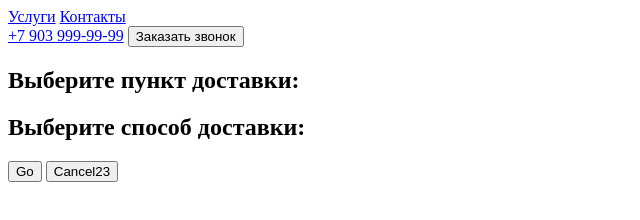
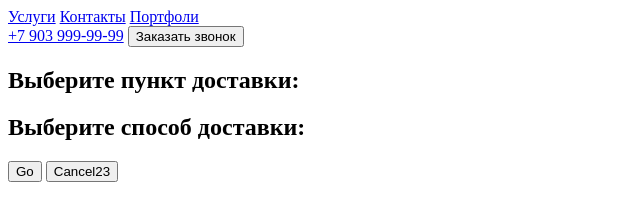
Before and after one commit to FAUSTddd/special-app, a plain HTML site: page index.html in a window 1280 px wide. Shown: the full height of the page, 0-640 px from the left. Drawn offline with Linux system fonts and the light colour scheme.

Commit message:
add portfolio new menu item

```diff
--- a/index.html
+++ b/index.html
@@ -12,6 +12,7 @@
     <nav>
         <a href="#services">Услуги</a>
         <a href="#contacts">Контакты</a>
+        <a href="#contacts">Портфоли</a>
     </nav>
     <div>
         <a href="tel:+79039999999">+7 903 999-99-99</a>
```
